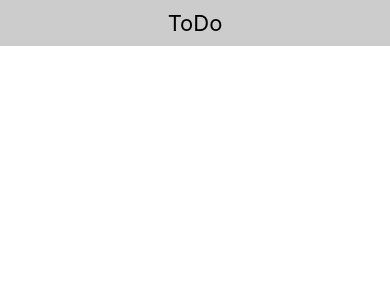
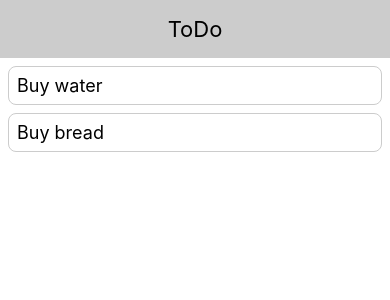
Before and after one commit to taraschuiko/todo-react-native, a React Native app: screen / in a window 390 px wide. Shown: the top 300 px of the page. Built offline with nearby package versions, Linux system fonts and the light colour scheme.

Commit message:
made todo list with todo displaying

```diff
--- a/App.js
+++ b/App.js
@@ -1,6 +1,7 @@
 import React from 'react';
 import { StyleSheet, View } from 'react-native';
 import Header from "./components/Header";
+import TodoList from "./components/TodoList";
 
 export default class App extends React.Component {
   state = {
@@ -21,6 +22,7 @@ export default class App extends React.Component {
     return (
       <View style={styles.container}>
         <Header />
+        <TodoList todos={this.state.todos} />
       </View>
     );
   }
--- a/components/Header.js
+++ b/components/Header.js
@@ -19,7 +19,7 @@ const styles = StyleSheet.create({
     alignItems: 'center'
   },
   container: {
-    padding: 10
+    padding: 16
   },
   title: {
     fontSize: 22
--- /dev/null
+++ b/components/Todo.js
@@ -0,0 +1,20 @@
+import React from "react";
+import { StyleSheet, Text } from "react-native";
+
+export default function Todo(props) {
+  return (
+    <Text style={styles.todo}>{props.todo.name}</Text>
+  )
+}
+
+const styles = StyleSheet.create({
+  todo: {
+    width: '100%',
+    fontSize: 18,
+    padding: 8,
+    marginBottom: 8,
+    borderWidth: 1,
+    borderColor: '#ccc',
+    borderRadius: 8,
+  },
+});
--- /dev/null
+++ b/components/TodoList.js
@@ -0,0 +1,24 @@
+import React from "react";
+import { StyleSheet, View } from "react-native";
+import Todo from "./Todo";
+
+export default function TodoList(props) {
+  return (
+    <View style={styles.todoList}>
+      {
+        props.todos.map(todo => {
+          return (
+            <Todo key={todo.id} todo={todo} />
+          )
+        })
+      }
+    </View>
+  )
+}
+
+const styles = StyleSheet.create({
+  todoList: {
+    width: '100%',
+    padding: 8
+  },
+});
```
